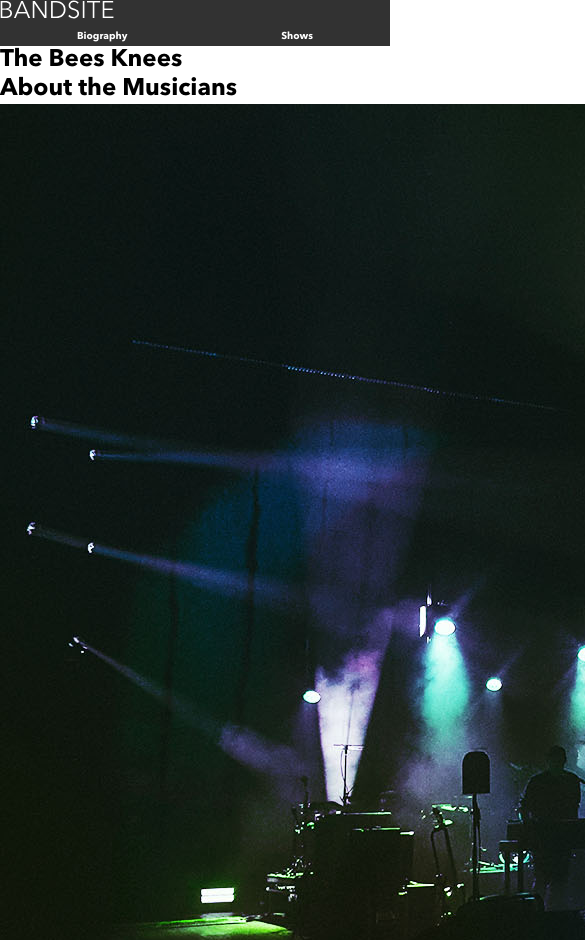
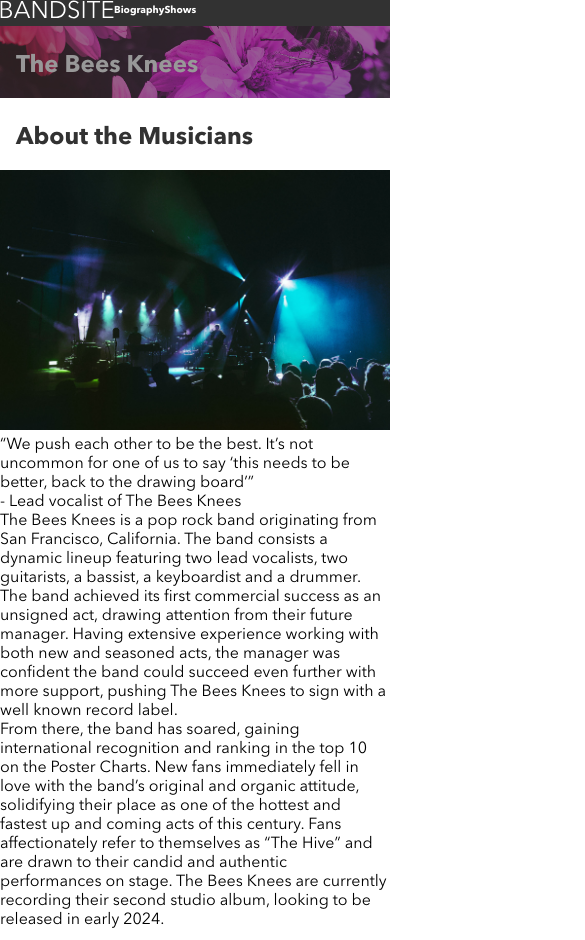
Before and after one commit to fstone-codes/freedom-stone-bandsite, a plain HTML site: page index.html in a window 390 px wide. Shown: the top 940 px of the page, 585 px wide, since content can reach past the window. Drawn offline with Linux system fonts and the light colour scheme.

Commit message:
add flexbox mixins and remove mobile media query

```diff
--- a/index.html
+++ b/index.html
@@ -22,6 +22,7 @@
     </header>
     <main class="main">
         <section class="hero">
+            <div class="hero__overlay"></div>
             <h1 class="hero__title">The Bees Knees</h1>
         </section>
         <section class="about">
--- a/styles/bio.scss
+++ b/styles/bio.scss
@@ -6,15 +6,24 @@
 .header {
     @include flex-column;
     @include font-label;
+
+    @include tablet {
+        @include flex-row;
     }
 
-// .logo {
+    @include desktop {
+        @include flex-row;
+    }
+}
+
+.logo {
+    @include flex-all-center;
     //     &__link {
     //     }
 
     //     &__image {
     //     }
-// }
+}
 
 .nav {
     &__list {
@@ -29,20 +38,37 @@
 // .main {
 // }
 
-// .hero {
-//     &__title {
-//     }
-// }
+.hero {
+    @include flex-items-center;
+    position: relative;
+    background-image: url("../assets/images/hero-bio.jpg");
+    background-position: center;
+    background-size: cover;
 
-// .about {
-//     &__title {
-//     }
+    &__overlay {
+        position: absolute;
+        background-color: $primary-color-bandsite-black;
+        opacity: 50%;
+        width: 100%;
+        height: 100%;
+    }
+
+    &__title {
+        @include font-header($primary-color-white);
+    }
+}
+
+.about {
+    &__title {
+        @include font-header($primary-color-bandsite-black);
+    }
 
     //     &__container {
     //     }
 
-//     &__image {
-//     }
+    &__image {
+        width: 100%;
+    }
 
     //     &__quote {
     //     }
@@ -55,18 +81,21 @@
 
     //     &__detail {
     //     }
-// }
+}
 
-// .gallery {
-//     &__title {
-//     }
+.gallery {
+    &__title {
+        @include font-header($primary-color-bandsite-black);
+    }
 
     //     &__container {
     //     }
 
-//     &__image {
-//     }
-// }
+    &__image {
+        @include flex-row;
+        width: 100%;
+    }
+}
 
 // .footer {
 //     &__container {
--- a/styles/partials/_global.scss
+++ b/styles/partials/_global.scss
@@ -26,9 +26,5 @@ ul {
 
 // GLOBAL GENERAL
 body {
-    @include mobile {
-        margin: 0 1rem;
-        width: 100%;
-    }
     font-family: "Avenir Next";
 }
--- a/styles/partials/_mixins.scss
+++ b/styles/partials/_mixins.scss
@@ -1,20 +1,14 @@
 @use "./variables" as *;
 
 // BREAKPOINTS
-@mixin mobile {
-    @media (max-width: $breakpoint-max-mobile) {
-        @content;
-    }
-}
-
 @mixin tablet {
-    @media (min-width: $breakpoint-max-mobile) and (max-width: $breakpoint-max-tablet) {
+    @media (min-width: ($breakpoint-max-mobile + 1)) {
         @content;
     }
 }
 
 @mixin desktop {
-    @media (min-width: $breakpoint-max-tablet) {
+    @media (min-width: ($breakpoint-max-tablet + 1)) {
         @content;
     }
 }
@@ -98,10 +92,26 @@
 // FLEXBOX
 @mixin flex-column {
     display: flex;
-    flex-direction: column;
+    flex-flow: column wrap;
 }
 
 @mixin flex-space-around {
     display: flex;
     justify-content: space-around;
 }
+
+@mixin flex-all-center {
+    display: flex;
+    justify-content: center;
+    align-items: center;
+}
+
+@mixin flex-items-center {
+    display: flex;
+    align-items: center;
+}
+
+@mixin flex-row {
+    display: flex;
+    flex-flow: row wrap;
+}
--- a/styles/partials/_variables.scss
+++ b/styles/partials/_variables.scss
@@ -25,5 +25,5 @@ $font-weight-demi: 600;
 $font-weight-bold: 700;
 
 // BREAKPOINTS
-$breakpoint-max-mobile: 20rem;
-$breakpoint-max-tablet: 120rem;
+$breakpoint-max-mobile: 320px;
+$breakpoint-max-tablet: 1920px;
```
Also changed, not shown: styles/bio.css. Lines whose indentation alone changed are shown as unchanged.
